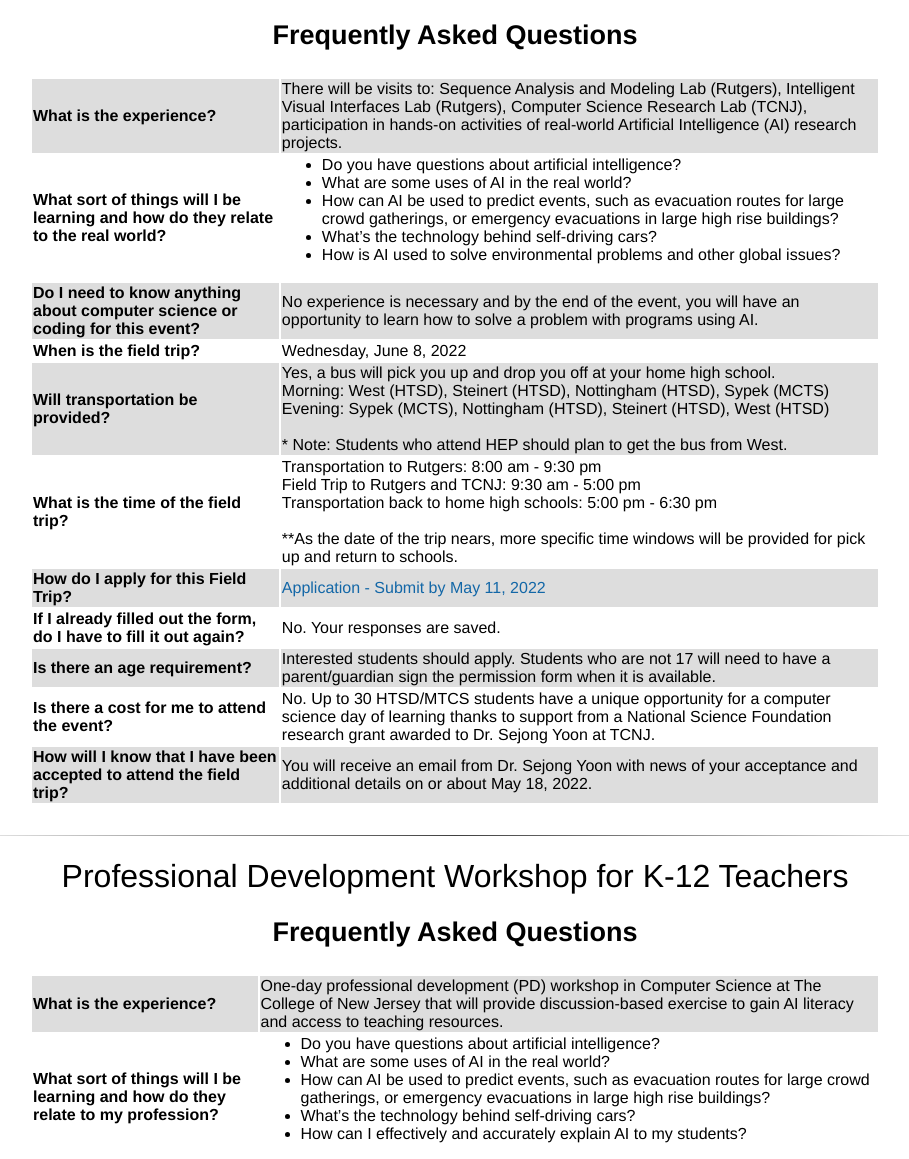
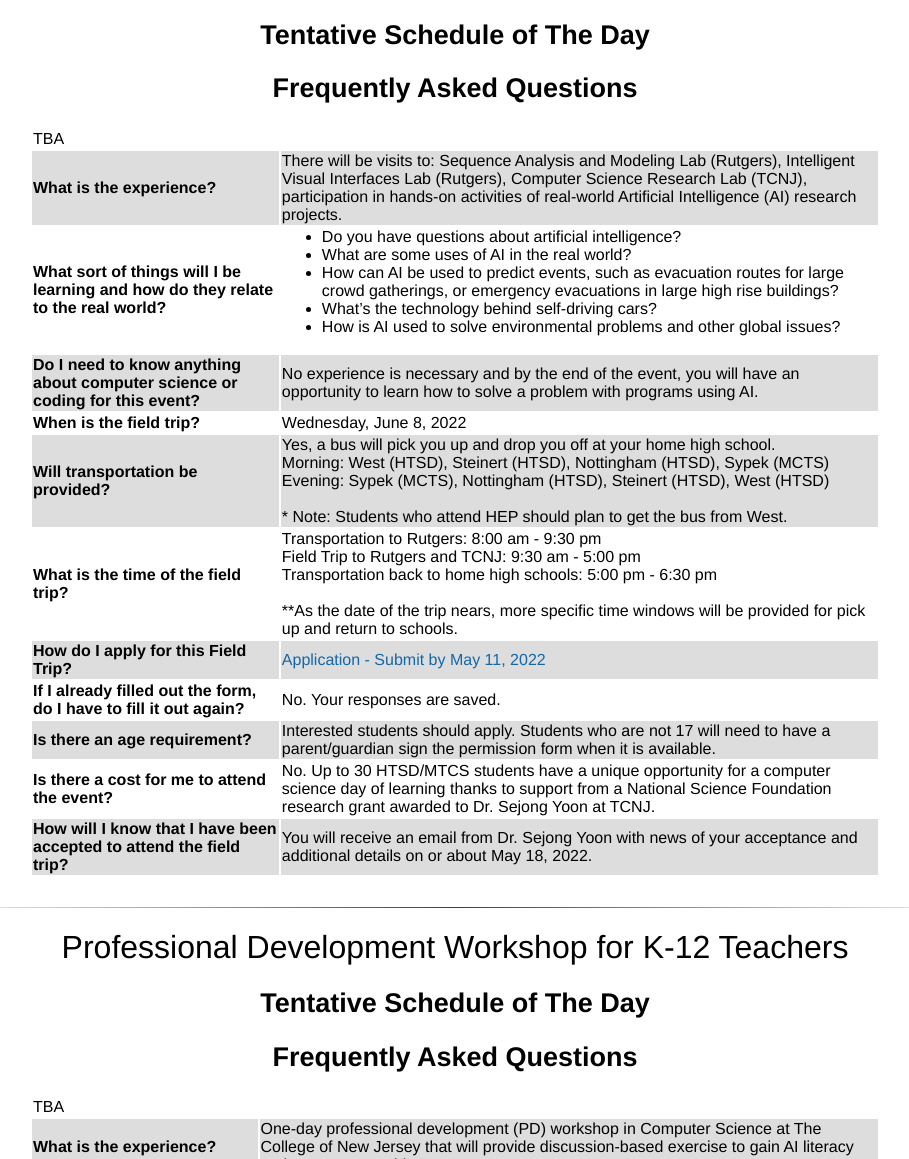
Before and after one commit to project-nucleum/project-nucleum.github.io, a plain HTML site: page BPC/index.html in a window 1280 px wide. Shown: the part 453-1612 px from the top of the page, without its empty margins (185-1094 px from the left). Drawn offline with Linux system fonts and the light colour scheme; a script that the page names is missing.

Commit message:
schedule (draft)

```diff
--- a/BPC/index.html
+++ b/BPC/index.html
@@ -168,8 +168,10 @@ Computing is a ubiquitous part of modern life. However, it is also clear that la
 
 	<table align=center width=850px>
 		<center><h1 id="ws-std">Workshop for High School Students</h1></center>
+		<center><h2>Tentative Schedule of The Day</h2></center>
 		<tr>
 			<td>
+			TBA
 			</td>
 		</tr>
 		<center><h2>Frequently Asked Questions</h2></center>
@@ -282,8 +284,10 @@ Computing is a ubiquitous part of modern life. However, it is also clear that la
 
 	<table align=center width=850px>
 		<center><h1 id="ws-pd">Professional Development Workshop for K-12 Teachers</h1></center>
+		<center><h2>Tentative Schedule of The Day</h2></center>
 		<tr>
 			<td>
+			TBA
 			</td>
 		</tr>
 		<center><h2>Frequently Asked Questions</h2></center>
```
